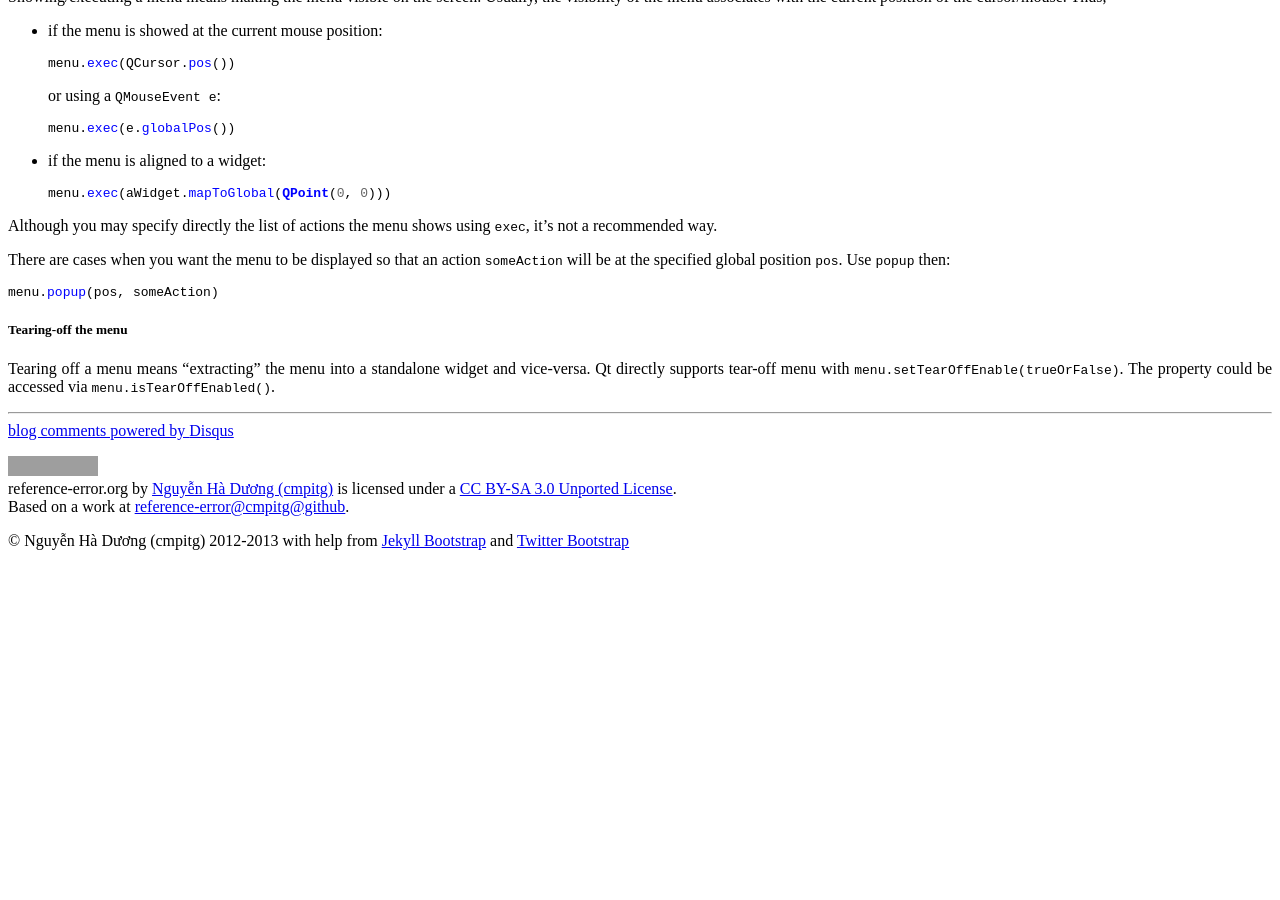
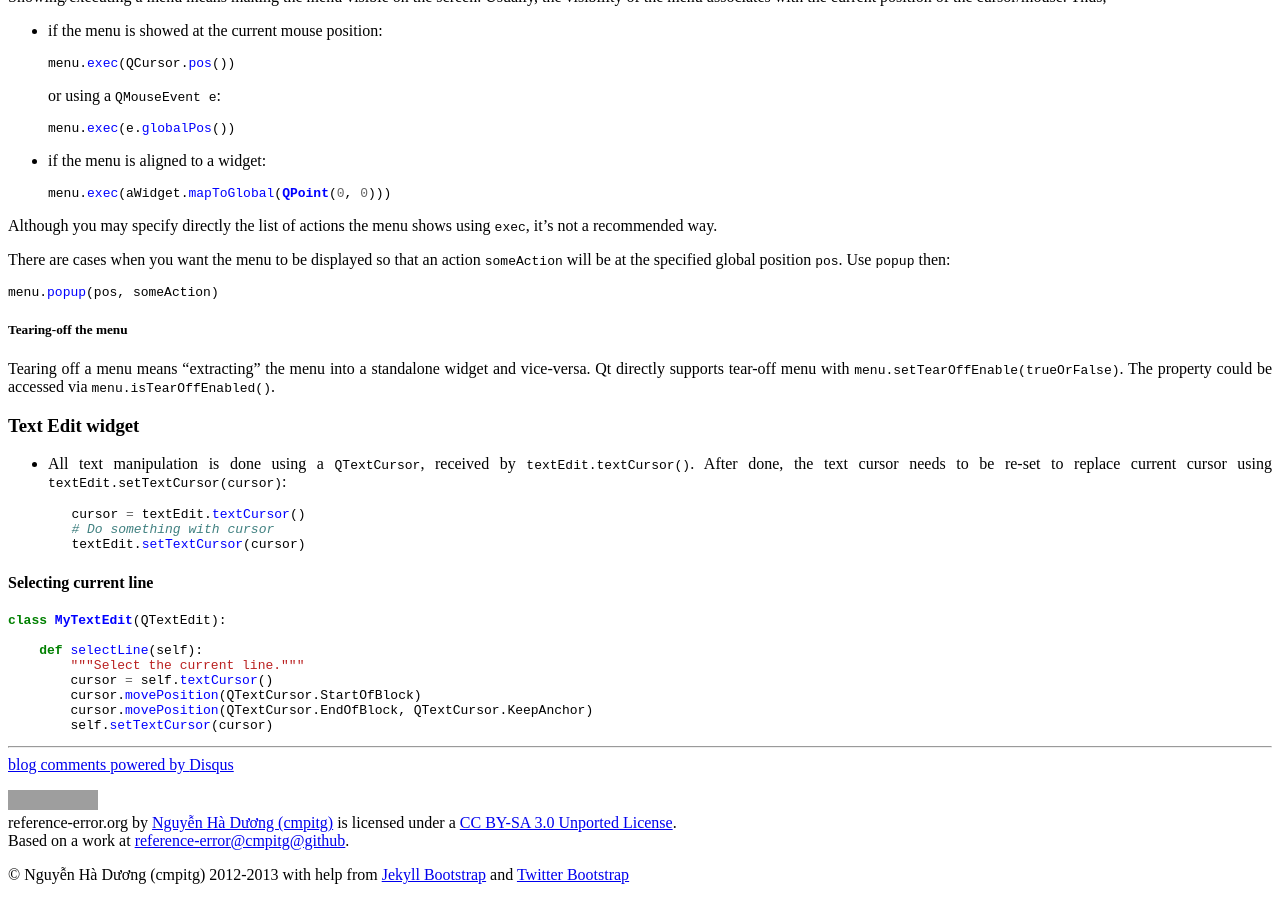
Before and after one commit to cmpitg/cmpitg.github.com, a Jekyll site: the page built from guides/pyside.md, in a window 1280 px wide and 900 px high, scrolled down 6296 px. Built offline with Jekyll 4.4.1, drawn with Linux system fonts in a browser that asks for light colours; Markdown is read by kramdown in place of the engine named in the settings; comment, search, counter and statistics services are not loaded; before the commit the page ends 6862 px from its top, so only the background shows below that; grey boxes are pictures that could not be loaded.

Commit message:
selectLine @ PySide

````diff
--- a/guides/pyside.md
+++ b/guides/pyside.md
@@ -460,3 +460,28 @@ menu.popup(pos, someAction)
 ##### Tearing-off the menu
 
 Tearing off a menu means "extracting" the menu into a standalone widget and vice-versa.  Qt directly supports tear-off menu with `menu.setTearOffEnable(trueOrFalse)`.  The property could be accessed via `menu.isTearOffEnabled()`.
+
+### Text Edit widget
+
+* All text manipulation is done using a `QTextCursor`, received by
+  `textEdit.textCursor()`.  After done, the text cursor needs to be re-set to
+  replace current cursor using `textEdit.setTextCursor(cursor)`:
+
+     ```python
+     cursor = textEdit.textCursor()
+     # Do something with cursor
+     textEdit.setTextCursor(cursor)
+     ```
+
+#### Selecting current line
+
+```python
+class MyTextEdit(QTextEdit):
+
+    def selectLine(self):
+        """Select the current line."""
+        cursor = self.textCursor()
+        cursor.movePosition(QTextCursor.StartOfBlock)
+        cursor.movePosition(QTextCursor.EndOfBlock, QTextCursor.KeepAnchor)
+        self.setTextCursor(cursor)
+```
````
